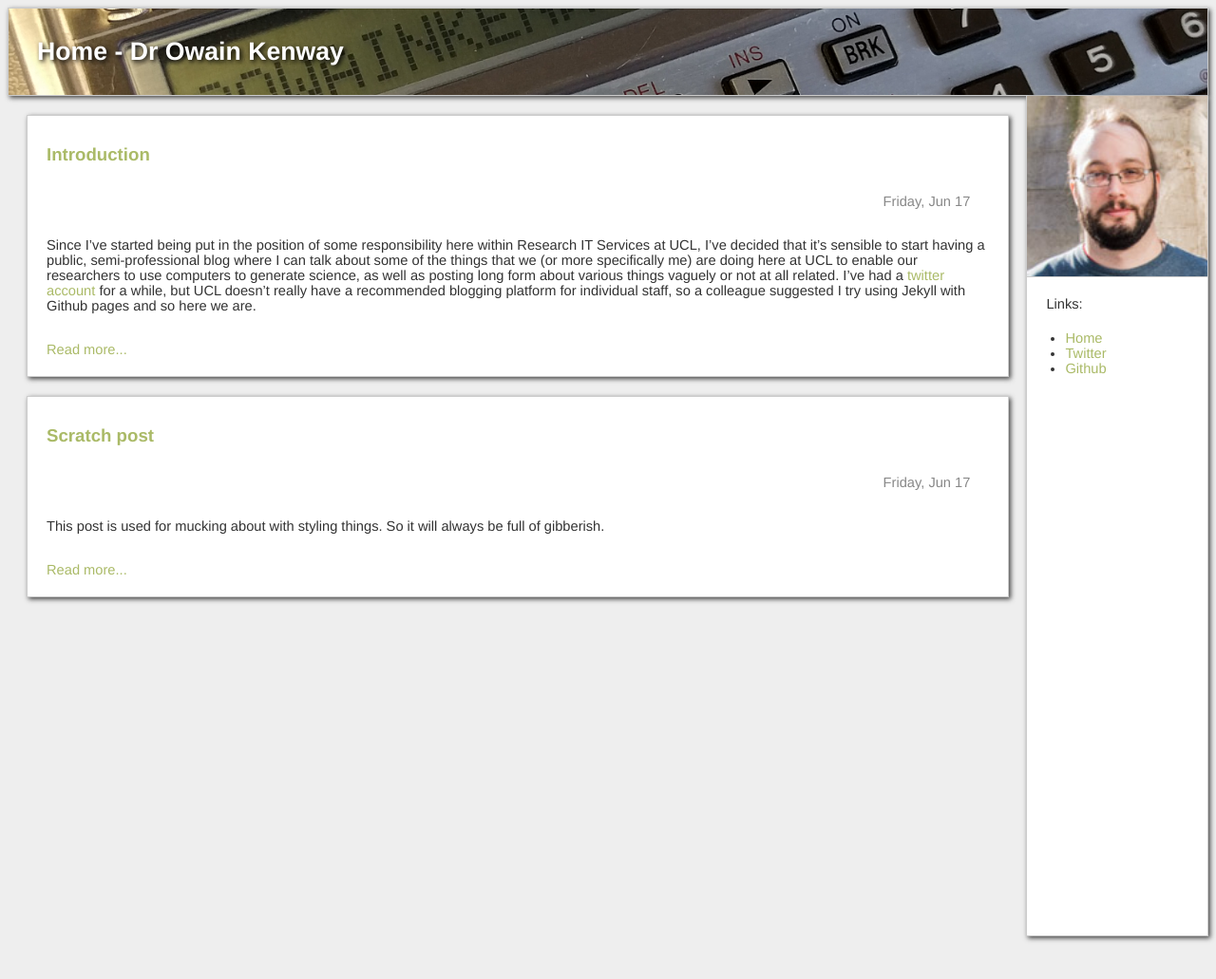
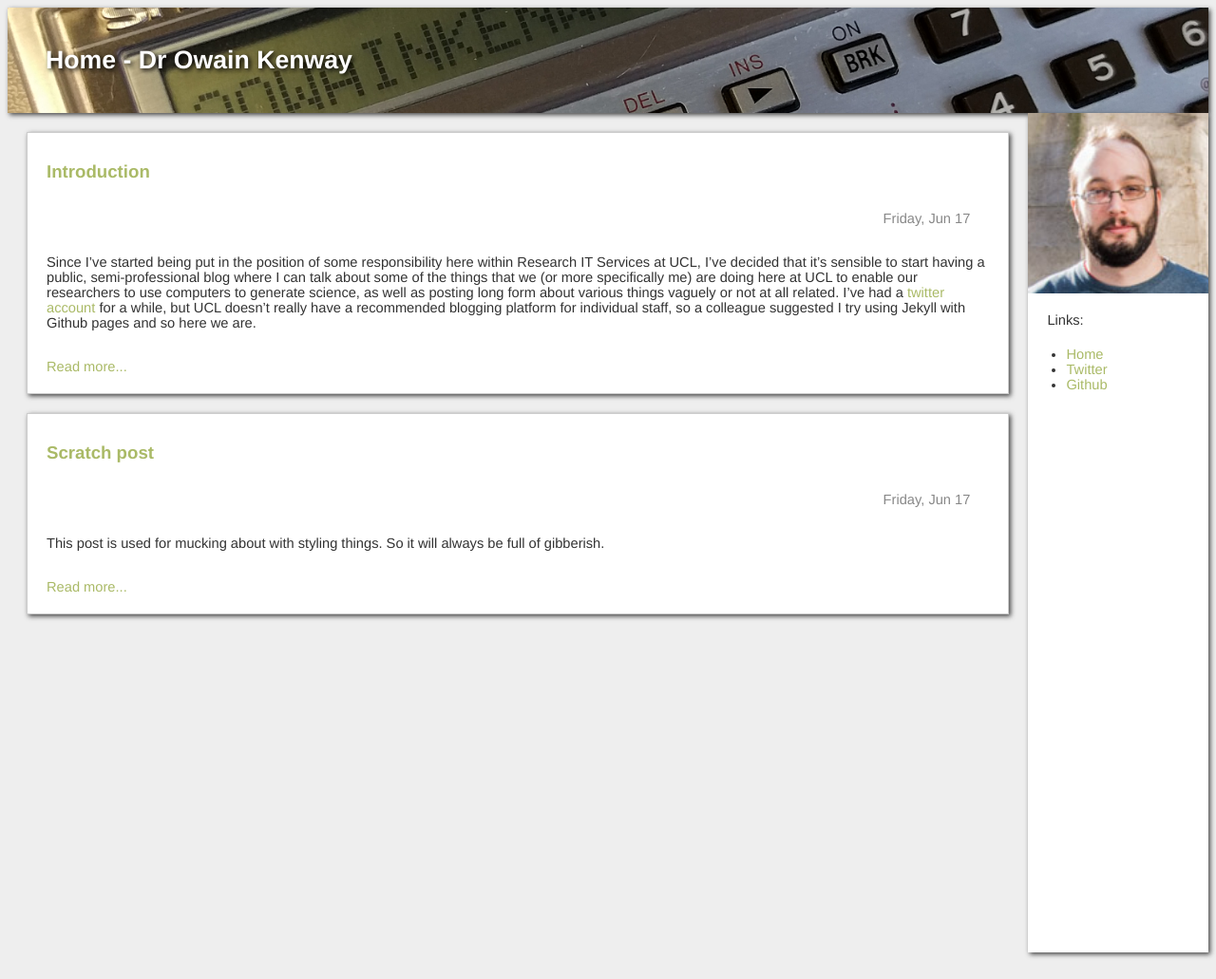
Before and after one commit to owainkenwayucl/owainkenwayucl.github.io, a Jekyll site: the page built from index.md, in a window 1280 px wide. Shown: the whole page at 95% size. Built offline with Jekyll 4.4.1, drawn with Linux system fonts in a browser that asks for light colours.

Commit message:
Fix borders

```diff
--- a/css/main.css
+++ b/css/main.css
@@ -69,10 +69,9 @@
   background-size: 100%;
   background-position: center;
   border-style: solid;
-  border-width: 1px;
-  border-color: #CCC;
+  margin: 0px;
+  padding: 10px;
   box-shadow: 2px 2px 5px #444;
-
 }
 
 .titlep {
@@ -102,9 +101,6 @@
   max-width: 100%;
   width: 100%;
   height: auto;
-  border-width: 0px 0px 1px 0px;
-  border-style: solid;
-  border-color: #CCC;
 }
 
 .sidebartitle {
@@ -124,9 +120,6 @@
   float: right;
   width: 15%;
   min-height: 100%;
-  border-width: 0px 1px 1px 1px;
-  border-style: solid;
-  border-color: #CCC;
   box-shadow: 2px 2px 5px #444;
   background-color: #fff;
 }
```
